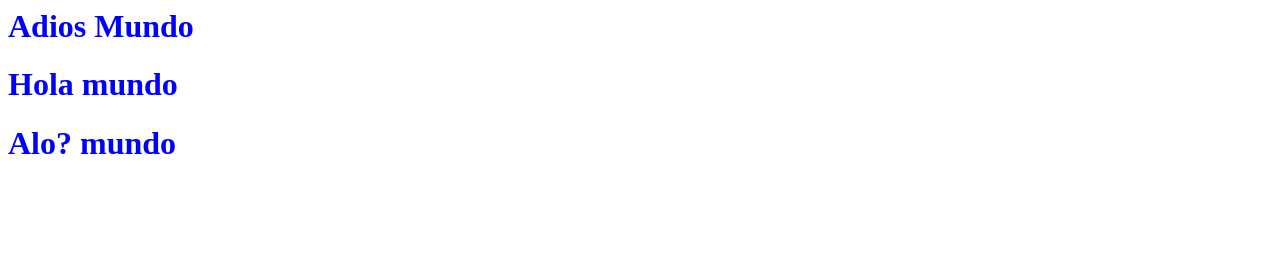
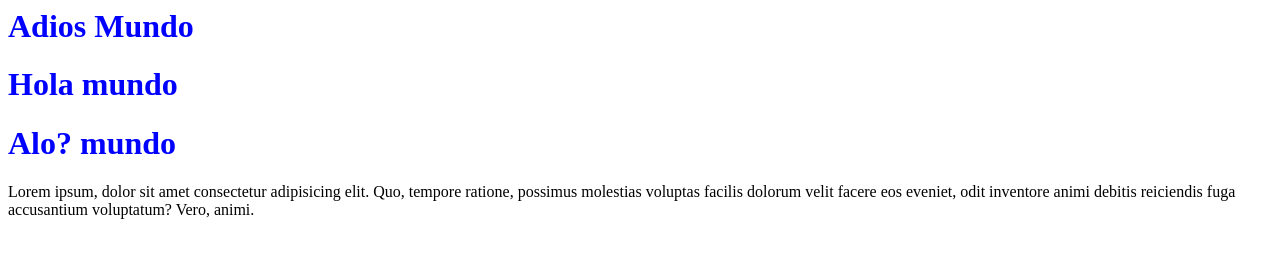
Before and after one commit to JColocho/prueba01_TPI, a plain HTML site: page index.html in a window 1280 px wide. Drawn offline with Linux system fonts and the light colour scheme.

Commit message:
Agregando parrafo

```diff
--- a/index.html
+++ b/index.html
@@ -2,3 +2,8 @@
 <h1>Adios Mundo<h1>
 <h1>Hola mundo</h1>
 <h1>Alo? mundo</h1>
+<p>Lorem ipsum, dolor sit amet consectetur adipisicing elit. Quo,
+    tempore ratione, possimus molestias voluptas facilis dolorum velit
+    facere eos eveniet, odit inventore animi debitis reiciendis fuga
+    accusantium voluptatum? Vero, animi.
+</p>
```
